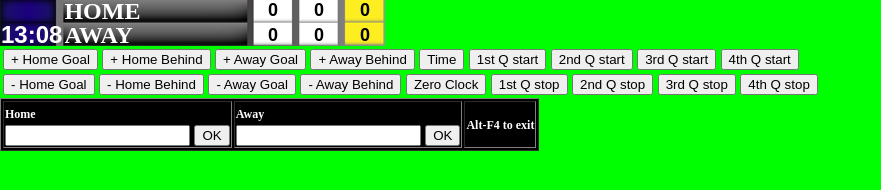
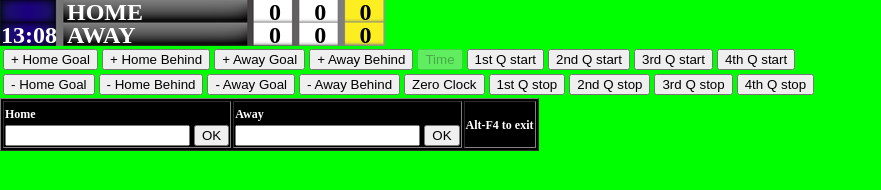
Before and after one commit to scaredcat/Live-Footy-Scoring, a plain HTML site: page index.html in a window 1280 px wide. Both pictures are taken after a click on the button "Time". Shown: the whole page, without its empty margins (0-881 px from the left). Drawn offline with Linux system fonts and the light colour scheme; a web font is replaced by a local one.

Commit message:
fixed up styling. added license disclaimer

```diff
--- a/index.html
+++ b/index.html
@@ -21,34 +21,43 @@
 
 		/*set up the initial scoring area*/
 		#score {
-			font-family:'NewsGoth Cn BT';
-			font-weight: bold;
+			font-size: 18pt;
+			line-height:22px;
 			background-image: url('score-background.png');
-			width: 385px;
-			height: 46px;
+			width: 385px; /*width of the background image*/
+			height: 46px; /*height of the background image*/
 			border-collapse: collapse;
 		}
 
 		/*all cells in the score table should have no padding*/
 		#score td {
+			font-family:'NewsGoth Cn BT';
+			font-weight: bold;
 			padding-top: 0;
 			padding-bottom: 0;
 		}
 
 		/*font used for displaying the time and qt/ht/3q/ft */
 		.score-time {
-			font-size:18pt;
-			line-height:22px;
 			color:white;
 			width: 55px; /*width of the first section of the score widget*/
+			text-align: center;
 		}
 
 		/*font used to display the numbers on the score widget*/
 		.score-number {
-			font-size: 18px;
 			width: 38px; /* width available for each number on the scoreboard */
 			padding-left: 7px; /*space between the numbers on the scoreboard */
+			text-align: center;
 		}
+
+		.team-name {
+			width: 185px;
+			color: white;
+			padding-left: 9px;
+		}
+
+
 
 
 
@@ -68,23 +77,6 @@
 			padding: 0;
 			display: block;
 		}
-
-		.Hnamefonts A, .Anamefonts A
-		{
-			font-family:'NewsGoth Cn BT';
-			font-size:18pt;
-			line-height:22px;
-			font-weight:bold;
-			color:white;
-			margin: 0;
-			padding: 0;
-			display: block;
-		}
-
-
-        td {
-			font-family: Arial, Helvetica, sans-serif;
-		}
     </style>
 </head>
 <body>
@@ -92,19 +84,18 @@
 
 <table id="score">
   <tr>
-    <td class="score-time" align="center" valign="bottom" id="quarter"><A name="quarter" id='quarter'></A></td>
-    <td valign="top" class="Hnamefonts"><A name="H" id='H'>HOME</A></td>
-    <td align="center" valign="top" class="score-number" id="home-goals">0</td>
-    <td align="center" valign="top" class="score-number" id="home-behinds">0</td>
-    <td align="center" valign="top" class="score-number" id="home-points">0</td>
+    <td class="score-time" align="center" id="quarter"></td>
+    <td class="team-name" id="home">HOME</td>
+    <td class="score-number" id="home-goals">0</td>
+    <td class="score-number" id="home-behinds">0</td>
+    <td class="score-number" id="home-points">0</td>
   </tr>
   <tr>
-    <td class="score-time" align="center" valign="middle"><A name="clock" id="clock">00:00</A></td>
-    <td valign="bottom" class="Anamefonts"><A name="A" id='A'>AWAY</A></td>
-    <td align="center" valign="bottom" class="score-number" id="away-goals">0</td>
-
-    <td align="center" valign="bottom" class="score-number" id="away-behinds">0</td>
-    <td align="center" valign="bottom" class="score-number" id="away-points">0</td>
+    <td class="score-time" id="clock">00:00</td>
+    <td class="team-name" id="away">AWAY</td>
+    <td class="score-number" id="away-goals">0</td>
+    <td class="score-number" id="away-behinds">0</td>
+    <td class="score-number" id="away-points">0</td>
   </tr>
 </table>
 
@@ -118,7 +109,7 @@
 <input type="button" onClick="doHbehinds('inc')" value="+ Home Behind"/>
 <input type="button" onClick="doAgoals('inc')" value="+ Away Goal"/>
 <input type="button" onClick="doAbehinds('inc')" value="+ Away Behind"/>
-<input type="button" onClick="clockon()" value="Time"/>
+<input type="button" id='view-clock' onClick="clock()" value="Time"/>
 <input type="button" onClick="q1timeon()" value="1st Q start"/>
 <input type="button" onClick="q2timeon()" value="2nd Q start"/>
 <input type="button" onClick="q3timeon()" value="3rd Q start"/>
@@ -149,8 +140,6 @@
 	</td>
 	<td>
 		<A id="away">Alt-F4 to exit</A>
-		<!--<input type='text' maxlength="2" id='qmax' value="" size="2" />
-		<input type='button' onclick='setqmax()' value='OK'/>-->
 	</td>
 </tr>
 </table>
@@ -172,7 +161,12 @@ var score = {
 	}
 }
 
-var clock_on = 0;
+var runDisplayTime = null;
+
+
+
+
+
 var to;
 
 var q1_on = 0;
@@ -192,38 +186,27 @@ var q4_mins = 0;
 var q4_secs = 0;
 var q4_to;
 
-var qmax;
+var displayTime = function() {
+	var currentTime = new Date();
+	var timeString = currentTime.toLocaleTimeString('en-GB').slice(0,5); // get the hours and minutes part
+	document.getElementById('clock').innerHTML = timeString;
+}
 
-function clock()
-{
-	var currentTime = new Date();
-	var hours = currentTime.getHours();
-	var mins = currentTime.getMinutes();
-	var secs = currentTime.getSeconds();
+function clock() {
+	if(runDisplayTime === null) {
+		displayTime();
+		runDisplayTime = setInterval(displayTime, 1000);
+		document.getElementById('view-clock').disabled = true;
+	}
+}
 
-	if (mins < 10){
-		mins = "0" + mins;
-	}
-	if (secs < 10){
-		secs = "0" + secs;
-	}
-	<!--hours = hours - 12;-->
-	document.getElementById('clock').innerHTML = (hours + ":" + mins);
-	to = setTimeout("clock()",1000);
-}
-function clockon()
-{
-	if (!clock_on){
-		clock_on = 1;
-		clock();
-	}
-	clearTimeout(q1_to);
-	q1_on = 0;
-}
-function clockoff()
-{
-	clearTimeout(to);
-	clock_on = 0;
+
+
+function clockoff() {
+	clearInterval(runDisplayTime);
+	runDisplayTime = null;
+	document.getElementById('view-clock').disabled = false;
+
 	clearTimeout(q1_to);
 	q1_on = 0;
 	q1_mins = 0;
@@ -234,20 +217,10 @@ function clockoff()
 	q3_secs = 0;
 	q4_secs = 0;
 	q4_mins = 0;
-	document.getElementById('clock').innerHTML = ("0:00");
+	document.getElementById('clock').innerHTML = '0:00';
 }
-function setqmax()
-{
-	var qmax = document.getElementById('qmax').value;
-	if (isNaN(qmax)==true){
 
-		alert("Please enter a number between 0 and 99");
-		return 0;
-	}
-	else
-	document.getElementById('clock').innerHTML = (qmax + ":" + "00");
-	q2_mins = qmax - 1;
-}
+
 function q1time()
 {
 	clearTimeout(to);
@@ -281,6 +254,10 @@ function q1timeoff()
 	document.getElementById('clock').innerHTML = (q1_mins + ":" + q1_secs);
 	document.getElementById('quarter').innerHTML = ("QT");
 }
+
+
+
+
 function q2time()
 {
 	clearTimeout(to);
@@ -314,6 +291,11 @@ function q2timeoff()
 	document.getElementById('clock').innerHTML = (q2_mins + ":" + q2_secs);
 	document.getElementById('quarter').innerHTML = ("HT");
 }
+
+
+
+
+
 function q3time()
 {
 	clearTimeout(to);
@@ -348,6 +330,10 @@ function q3timeoff()
 	document.getElementById('clock').innerHTML = (q3_mins + ":" + q3_secs);
 	document.getElementById('quarter').innerHTML = ("3Q");
 }
+
+
+
+
 function q4time()
 {
 	clearTimeout(to);
@@ -385,6 +371,11 @@ function q4timeoff()
 	document.getElementById('clock').innerHTML = (q4_mins + ":" + q4_secs);
 	document.getElementById('quarter').innerHTML = ("FT");
 }
+
+
+
+
+
 function doHgoals(x)
 {
 	if (x == "inc"){
@@ -431,15 +422,19 @@ function doAbehinds(x)
 	document.getElementById('away-behinds').innerHTML = score.away.behinds ;
 	document.getElementById('away-points').innerHTML = score.away.points ;
 }
+
+
+
+
 function dohomename()
 {
 	var hn = document.getElementById('homename').value;
-	document.getElementById('H').innerHTML = hn;
+	document.getElementById('home').innerHTML = hn;
 }
 function doawayname()
 {
 	var an = document.getElementById('awayname').value;
-	document.getElementById('A').innerHTML = an;
+	document.getElementById('away').innerHTML = an;
 }
 </script>
 </body>
```
Also changed, not shown: 1 other file.
